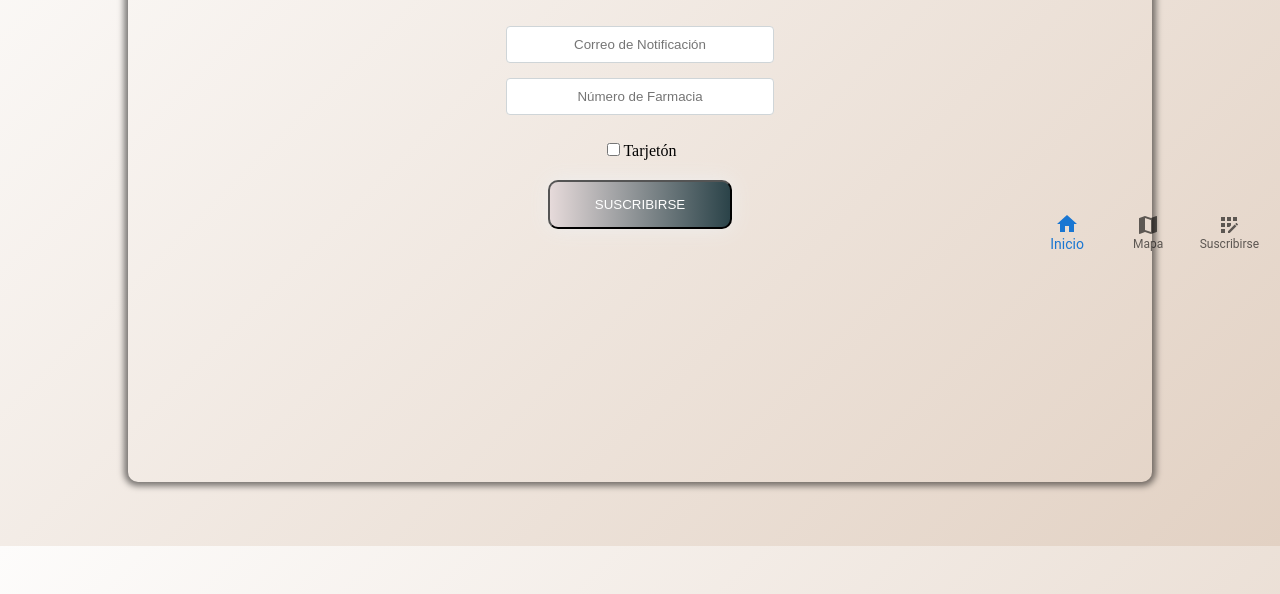
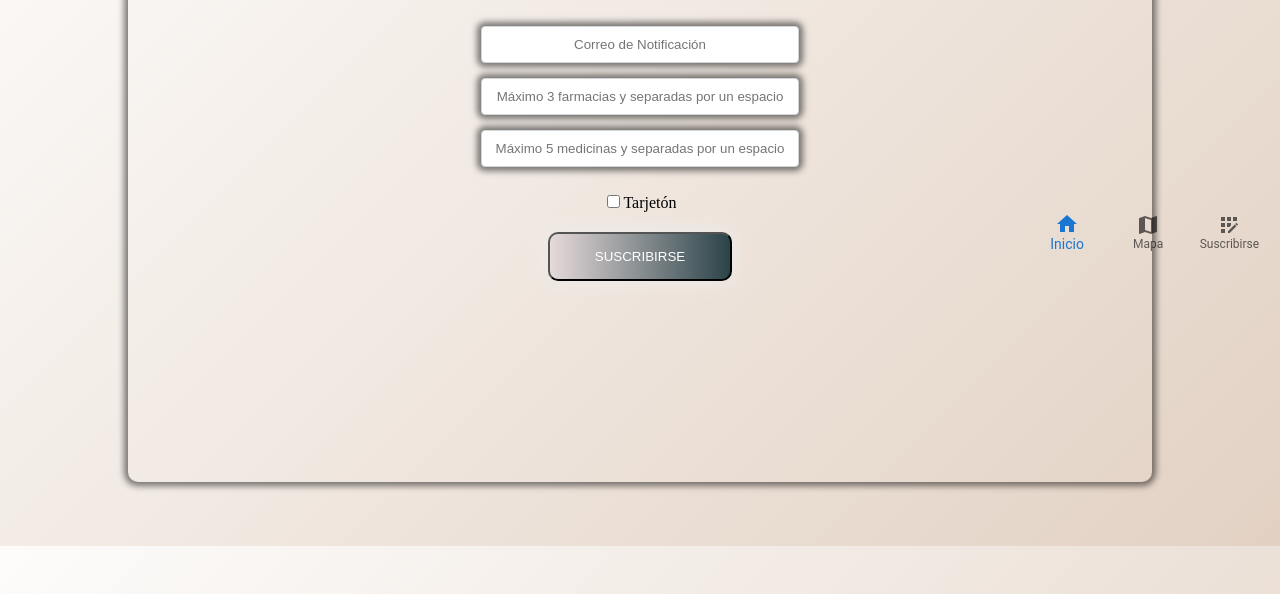
Before and after one commit to denispractica/consultMed, a React app: page /consultMed/form in a window 1280 px wide. Shown: the part 206-800 px from the top of the page. Built offline with nearby package versions, Linux system fonts and the light colour scheme.

Commit message:
Suscripcion Funcionable

```diff
--- a/package.json
+++ b/package.json
@@ -18,6 +18,7 @@
     "react": "^18.2.0",
     "react-bootstrap": "^2.8.0",
     "react-dom": "^18.2.0",
+    "react-hook-form": "^7.45.2",
     "react-leaflet": "^4.2.1",
     "react-router-dom": "^6.13.0",
     "react-scripts": "5.0.1"
--- a/src/Pages/Suscription/Subscription.jsx
+++ b/src/Pages/Suscription/Subscription.jsx
@@ -1,27 +1,55 @@
 import React, { useState } from "react";
+import { useForm } from "react-hook-form";
 import { Form, Button } from "react-bootstrap";
 import "./subscription.css";
+import axios from "axios";
 
 const Subscription = () => {
   const [showCardForm, setShowCardForm] = useState(false);
-  const [pharmacyNumber, setPharmacyNumber] = useState("");
-
-  const handlePharmacyNumberChange = (event) => {
-    const value = event.target.value;
-    if (!isNaN(value)) {
-      setPharmacyNumber(value);
-    }
-  };
+  const [response, setResponse] = useState("");
+  const {
+    register,
+    handleSubmit,
+    formState: { errors },
+    resetField,
+  } = useForm();
 
   const [subsSucces, setSubsSucces] = useState(false);
 
-  const postForm = (e) => {
-    e.preventDefault();
-    setSubsSucces(() => !subsSucces);
+  const postForm = async (data) => {
+    const rq = {
+      email: data.email,
+      pharmacy: data.pharmacy.trim().split(/\s+/),
+      medicine: data.medicine.trim().split(/\s+/),
+      tarjeton: data.tarjeton ? true : false,
+    };
 
-    //Enviar el formulario al backend
+    try {
+      const rp = await axios.post(
+        "https://backend.t3sd.nat.cu/setSuscription",
+        rq
+      );
+      if (rp.data.Error) {
+        setSubsSucces(false);
+        setResponse(rp.data.response);
+        return;
+      } else if (rp.data.response !== "Ese correo ya está en uso") {
+        setResponse(rp.data.response);
+        resetField("email");
+        resetField("pharmacy");
+        resetField("medicine");
+        resetField("tarjeton");
+        setSubsSucces(() => !subsSucces);
+        return;
+      } else {
+        setSubsSucces(false);
+        setResponse(rp.data.response);
+        return;
+      }
+    } catch (error) {
+      console.log("Algo salió mal", error);
+    }
   };
-
   return (
     <div className="subscribe">
       <div
@@ -33,32 +61,66 @@ const Subscription = () => {
       >
         <img src="/consultMed/img/subscribe.png" alt="imagen" />
       </div>
-      <Form onSubmit={postForm} className="form">
+      <Form onSubmit={handleSubmit(postForm)} className="form">
         {!subsSucces && <h2 className="heading">Suscríbete</h2>}
-        {subsSucces && (
-          <h2 className="heading">Te has suscrito correctamente 👍</h2>
-        )}
+        {subsSucces && <h2 className="heading">{response}</h2>}
         <Form.Control
           className="input"
-          type="email"
           placeholder="Correo de Notificación"
-          required
+          {...register("email", {
+            required: true,
+            pattern:
+              /^(([^<>()\[\]\\.,;:\s@”]+(\.[^<>()\[\]\\.,;:\s@”]+)*)|(“.+”))@((\[[0–9]{1,3}\.[0–9]{1,3}\.[0–9]{1,3}\.[0–9]{1,3}])|(([a-zA-Z\-0–9]+\.)+[a-zA-Z]{2,}))$/,
+          })}
         />
+        {errors.email?.type === "required" && (
+          <div className="aviso">El correo es obligatorio </div>
+        )}
+        {errors.email?.type === "pattern" && (
+          <div className="aviso">Lo que escribiste no es un correo válido</div>
+        )}
+
         <Form.Control
           className="input"
-          type="text"
-          placeholder="Número de Farmacia"
-          value={pharmacyNumber}
-          onChange={handlePharmacyNumberChange}
-          required
+          placeholder="Máximo 3 farmacias y separadas por un espacio"
+          {...register("pharmacy", {
+            required: true,
+            pattern: /^\d{1,5}( \d{1,5}){0,4}\s*$/,
+          })}
         />
+        {errors.pharmacy?.type === "required" && (
+          <div className="aviso">Debes ingresar al menos una farmacia</div>
+        )}
+        {errors.pharmacy?.type === "pattern" && (
+          <div className="aviso">
+            Máximo de tres farmacias separadas por un espacio
+          </div>
+        )}
+
+        <Form.Control
+          className="input"
+          placeholder="Máximo 5 medicinas y separadas por un espacio"
+          {...register("medicine", {
+            required: true,
+            pattern: /^([a-zA-Z]+\s){0,4}[a-zA-Z]+\s*$/,
+          })}
+        />
+        {errors.medicine?.type === "required" && (
+          <div className="aviso">Debes ingresar al menos un medicamento</div>
+        )}
+        {errors.medicine?.type === "pattern" && (
+          <div className="aviso">
+            Máximo de cinco medicamentos separados por un espacio
+          </div>
+        )}
+
         <Form.Check
           className="checkbox"
           type="checkbox"
           label="Tarjetón"
           onChange={() => setShowCardForm(!showCardForm)}
+          {...register("tarjeton")}
         />
-
         {showCardForm && (
           <>
             <h3>Datos del tarjetón</h3>
@@ -66,12 +128,11 @@ const Subscription = () => {
           </>
         )}
 
-        <Button disabled={subsSucces} type="submit" className="btn">
+        <Button type="submit" className="btn">
           Suscribirse
         </Button>
       </Form>
     </div>
   );
 };
-
 export default Subscription;
--- a/src/Pages/Suscription/subscription.css
+++ b/src/Pages/Suscription/subscription.css
@@ -44,13 +44,12 @@
 }
 
 .input {
-  width: auto;
+  width: 300px;
   padding: 10px 8px;
   border: 1.5px solid #cfd5d8;
   border-radius: 4px;
   text-align: center;
   transition: all 0.4s linear;
-  min-width: 250px;
   margin-bottom: 15px;
 }
 
@@ -104,3 +103,8 @@
   -webkit-animation: slideUp 0.3s ease-out;
   animation: slideUp 0.3s ease-out;
 }
+
+.aviso {
+  color: #f31;
+  margin-bottom: 10px;
+}
```
Also changed, not shown: 1 other file.
